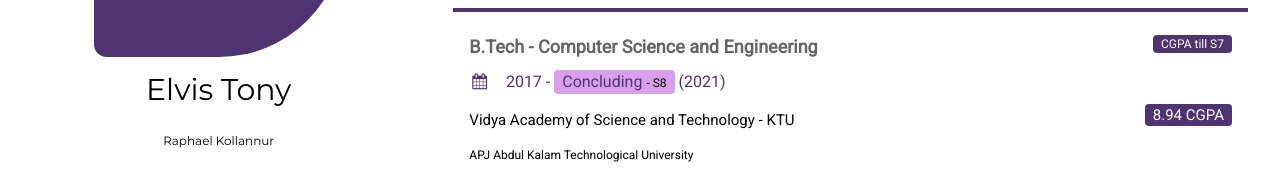
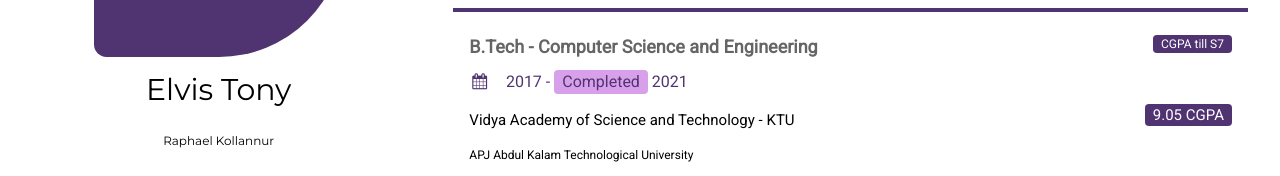
Before and after one commit to elvistony/resume, a plain HTML site: page index.html in a window 1280 px wide. Shown: the part 217-393 px from the top of the page. Drawn offline with nearby package versions, Linux system fonts and the light colour scheme.

Commit message:
Update index.html

```diff
--- a/index.html
+++ b/index.html
@@ -246,8 +246,8 @@ h3{
             <div class="w3-container">
               <p class="w3-tag w3-theme w3-small w3-right w3-round">CGPA till S7</p>
               <h5 class="w3-opacity"><b>B.Tech - Computer Science and Engineering</b></h5>
-              <h6 class="w3-text-theme"><i class="fa fa-calendar fa-fw w3-margin-right"></i>2017 - <span class="w3-tag w3-theme-com w3-round">Concluding <span class="w3-small w3-text-black">- S8 </span></span> (2021) </h6>
-              <span class="w3-tag w3-theme w3-round w3-right">8.94 CGPA </span>
+              <h6 class="w3-text-theme"><i class="fa fa-calendar fa-fw w3-margin-right"></i>2017 - <span class="w3-tag w3-theme-com w3-round">Completed<span class="w3-small w3-text-black"> </span></span> 2021 </h6>
+              <span class="w3-tag w3-theme w3-round w3-right">9.05 CGPA </span>
               <p>Vidya Academy of Science and Technology - <span title="Kalam Technical University"> KTU</span></p>
               <p class="w3-small">APJ Abdul Kalam Technological University</p>
               <hr>
```
